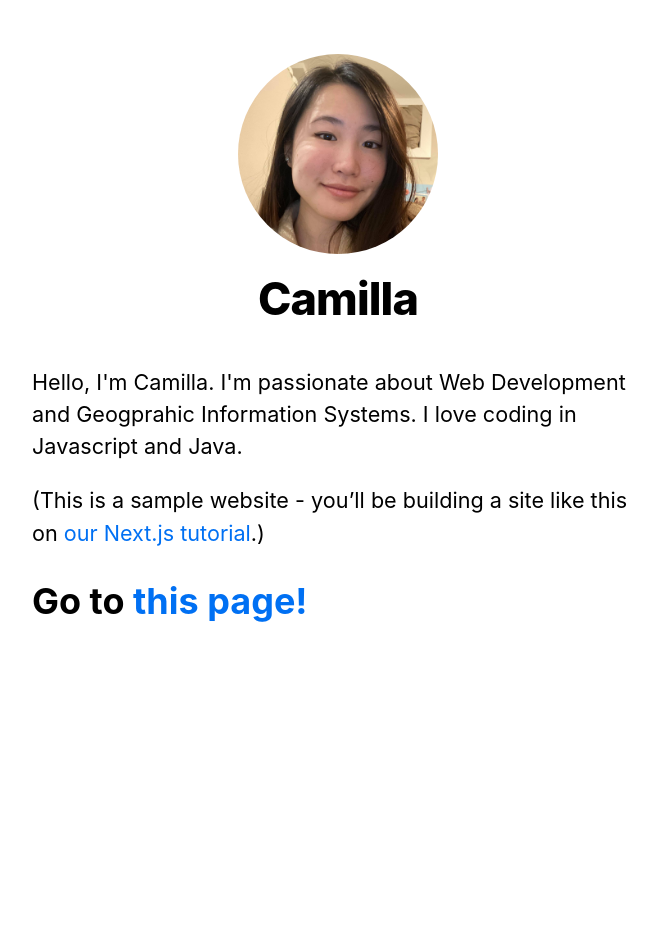
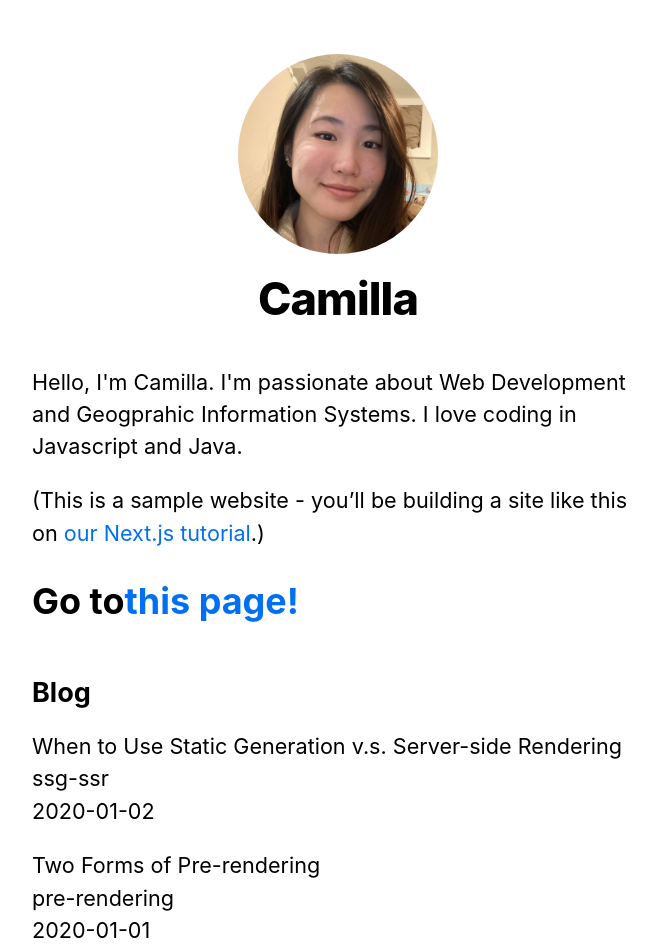
Before and after one commit to louisgv/art, a Next.js app: page / in a window 1280 px wide. Shown: the top 952 px of the page, without its empty margins (302-959 px from the left). Before the commit the page ends 800 px from the top, so only its background shows below. Built offline with nearby package versions, Linux system fonts and the light colour scheme.

Commit message:
Implemented post data fetching and metadata rendering

```diff
--- /dev/null
+++ b/lib/posts.js
@@ -0,0 +1,32 @@
+import fs from "fs";
+import path from "path";
+import matter from "gray-matter";
+
+const postsDirectory = path.join(process.cwd(), "posts");
+
+export function getSortedPostsData() {
+  // get all the file
+  const fileNames = fs.readdirSync(postsDirectory);
+
+  const allPostsData = fileNames.map((fileName) => {
+    const id = fileName.replace(/\.md$/, "");
+    const fullPath = path.join(postsDirectory, fileName);
+
+    const fileContents = fs.readFileSync(fullPath, "utf-8");
+
+    const matterResult = matter(fileContents);
+
+    return {
+      id,
+      ...matterResult.data,
+    };
+  });
+
+  return allPostsData.sort((a, b) => {
+    if (a.date < b.date) {
+      return 1;
+    } else {
+      return -1;
+    }
+  });
+}
--- a/pages/index.js
+++ b/pages/index.js
@@ -2,8 +2,19 @@
 import Layout, { siteTitle } from "../components/layout";
 import utilStyles from "../styles/utils.module.css";
 import Link from "next/link";
+import { getSortedPostsData } from "../lib/posts";
 
-export default function Home() {
+export async function getStaticProps() {
+  const allPostsData = getSortedPostsData();
+
+  return {
+    props: {
+      allPostsData,
+    },
+  };
+}
+
+export default function Home({ allPostsData }) {
   return (
     <Layout home>
       <Head>
@@ -20,11 +31,25 @@
         </p>
       </section>
       <h1 className="title">
-        Go to{" "}
+        Go to
         <Link href="/posts/first-post">
           <a>this page!</a>
         </Link>
       </h1>
+      <section className={`${utilStyles.headingMd} ${utilStyles.padding1px}`}>
+        <h2 className={utilStyles.headingLg}>Blog</h2>
+        <ul className={utilStyles.list}>
+          {allPostsData.map(({ id, date, title }) => (
+            <li className={utilStyles.listItem} key={id}>
+              {title}
+              <br />
+              {id}
+              <br />
+              {date}
+            </li>
+          ))}
+        </ul>
+      </section>
     </Layout>
   );
 }
```
Also changed, not shown: 1 other file (tests, documents, lock files or other folders).
